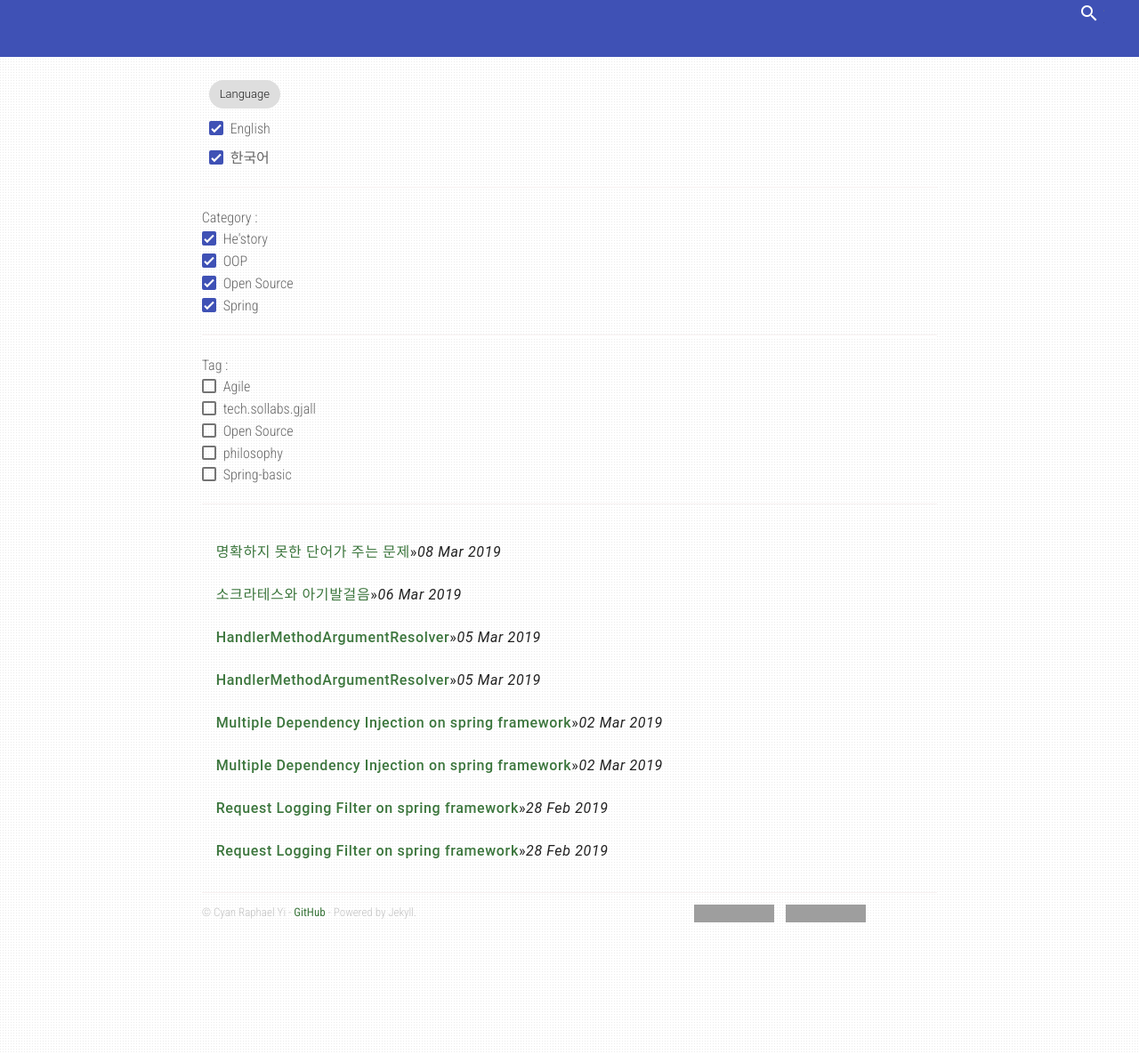
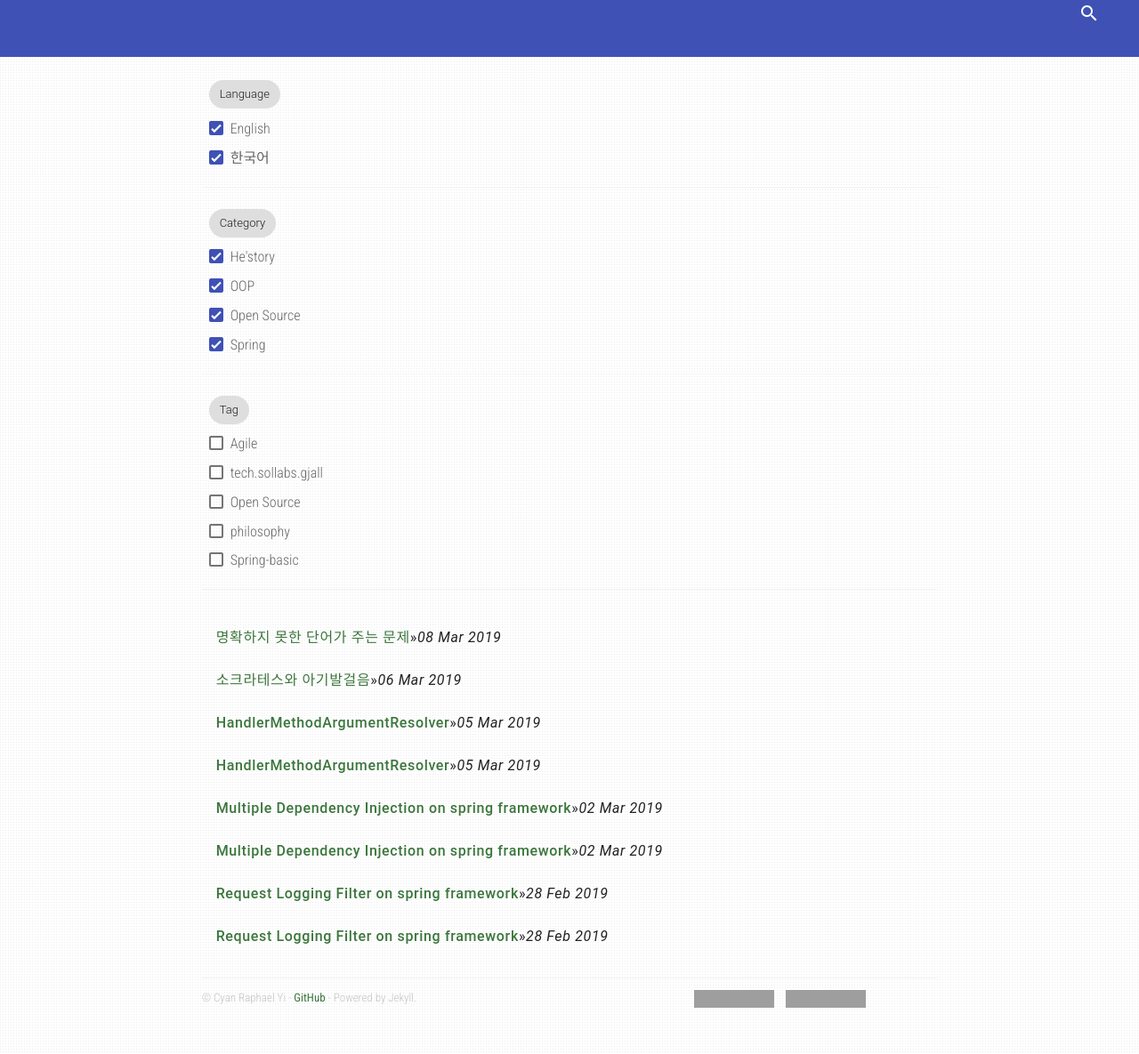
Before and after one commit to CyanRYi/sollabs-demo, a Jekyll site: the page built from index.md, in a window 1280 px wide. Shown: the whole page at 89% size. Built offline with Jekyll 4.4.1, drawn with Linux system fonts in a browser that asks for light colours; nearby versions of some CDN libraries; grey boxes are pictures that could not be loaded.

Commit message:
selector col 조정

```diff
--- a/_layouts/post_list.html
+++ b/_layouts/post_list.html
@@ -1,8 +1,8 @@
 ---
 layout: default
 ---
-<div id="mdl-grid">
-    <div class="mdl-cell mdl-cell--2-col">
+<div id="post-selector mdl-grid">
+    <div class="mdl-cell mdl-cell--2-col mdl-cell--4-col-phone">
         <span class="mdl-chip">
             <span class="mdl-chip__text">Language</span>
         </span>
@@ -16,20 +16,32 @@ layout: default
     </div>
     {% endfor %}
     <hr/>
-    Category :
+    <div class="mdl-cell mdl-cell--2-col mdl-cell--4-col-phone">
+        <span class="mdl-chip">
+            <span class="mdl-chip__text">Category</span>
+        </span>
+    </div>
     {% for cat in site.category %}
+    <div class="mdl-cell mdl-cell--2-col">
         <label class="mdl-checkbox mdl-js-checkbox mdl-js-ripple-effect post-selector" for="category_{{ cat.name }}">
             <input type="checkbox" id="category_{{ cat.name }}" class="mdl-checkbox__input" checked>
             <span class="mdl-checkbox__label">{{ cat.title }}</span>
         </label>
+    </div>
     {% endfor %}
     <hr/>
-    Tag :
+    <div class="mdl-cell mdl-cell--2-col mdl-cell--4-col-phone">
+        <span class="mdl-chip">
+            <span class="mdl-chip__text">Tag</span>
+        </span>
+    </div>
     {% for tag in site.tag %}
+    <div class="mdl-cell mdl-cell--2-col">
         <label class="mdl-checkbox mdl-js-checkbox mdl-js-ripple-effect post-selector" for="tag_{{ tag.name }}">
             <input type="checkbox" id="tag_{{ tag.name }}" class="mdl-checkbox__input">
             <span class="mdl-checkbox__label">{{ tag.title }}</span>
         </label>
+    </div>
     {% endfor %}
     <hr />
     <ul class="mdl-list">
--- a/static/css/main.css
+++ b/static/css/main.css
@@ -152,3 +152,6 @@ div.sidebar img.profile-avatar {
 .content img {
   max-width: 100%
 }
+.post-selector>.mdl-cell {
+    display: inline-block;
+}
```
Lines whose indentation alone changed are shown as unchanged.
